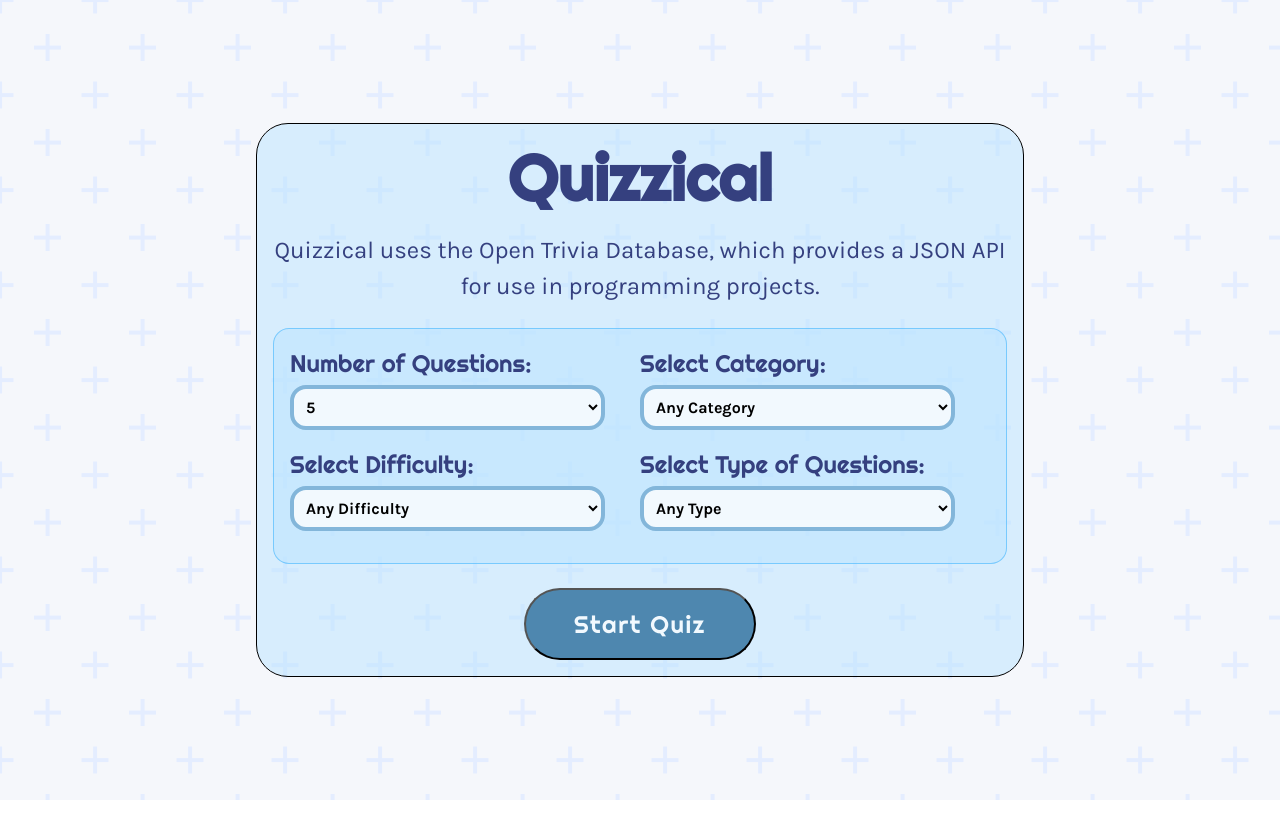
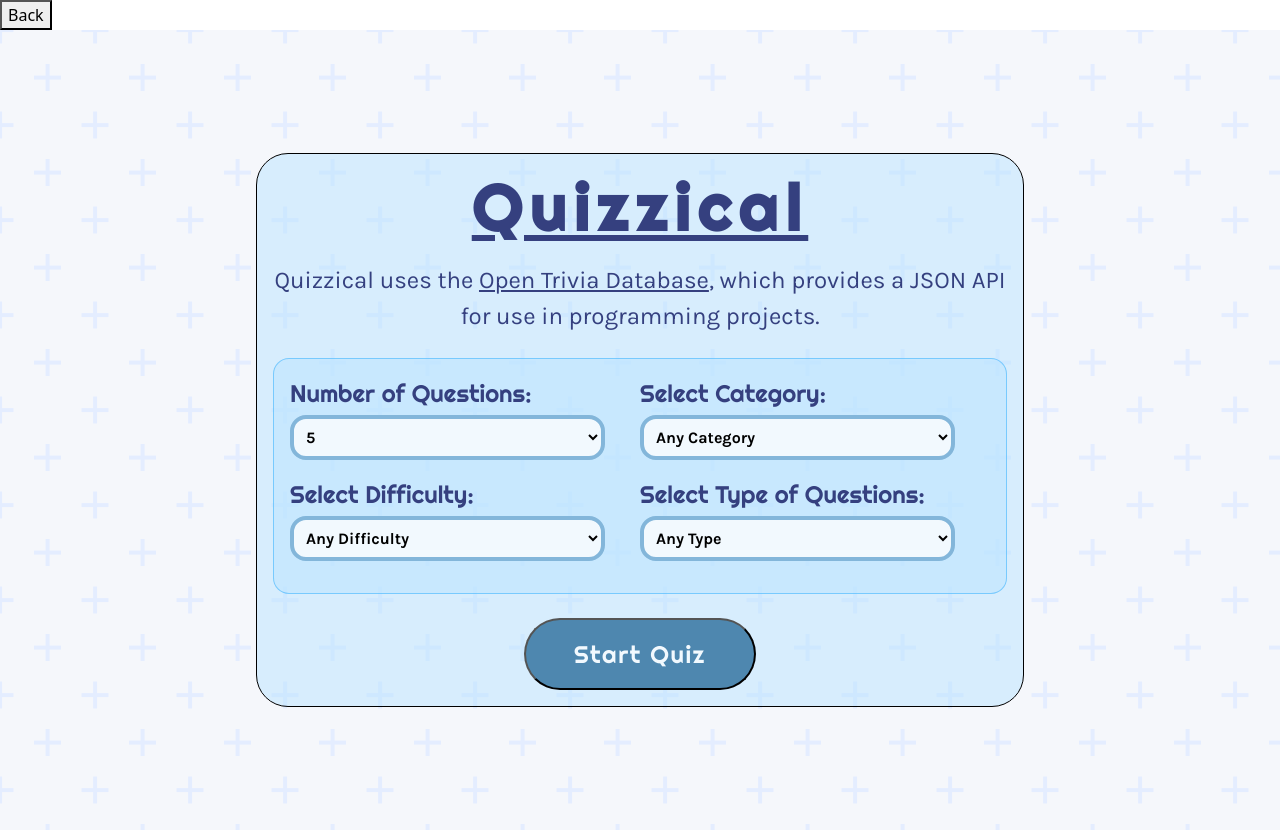
Before and after one commit to JulieLoi/Learning-React, a React (Create React App) app: page /quizzical/home in a window 1280 px wide. Before the commit the page ends 800 px from the top, so only its background shows below. Built offline with nearby package versions, Linux system fonts and the light colour scheme; no server answers.

Commit message:
Some CSS Quizzical

```diff
--- a/src/App.tsx
+++ b/src/App.tsx
@@ -1,4 +1,4 @@
-import { Routes, Route, Navigate } from 'react-router-dom';
+import { Routes, Route, Navigate, useNavigate } from 'react-router-dom';
 import 'bootstrap/dist/css/bootstrap.min.css';
 
 import HomePage from './Pages/Home.page';
@@ -14,7 +14,15 @@
 
 
 function App() {
+    let navigate = useNavigate();
+
+
     return (
+        <>
+            <div>
+                <button onClick={() => navigate(-1)}>Back</button>
+
+            </div>
             <Routes>
                 <Route path="/home" element={<HomePage />}>HOME PAGE</Route>
                 <Route path="/reactfacts" element={<ReactFactsPage />}>React Facts Page</Route>
@@ -28,6 +36,8 @@
                 <Route path="/quizzical/*" element={<QuizzicalRoutes />} />
                 <Route path="*" element={ <Navigate to="/home" /> } />
             </Routes>
+        </>
+
     )
 }
 
--- a/src/Pages/QuizzicalHome.page.tsx
+++ b/src/Pages/QuizzicalHome.page.tsx
@@ -28,8 +28,15 @@
             <div className={styles["home"]}>
                 <h1 className={styles["home__title"]}>Quizzical</h1>
                 <p className={styles["home__text"]}>
-                    Quizzical uses the Open Trivia Database, which provides
-                    a JSON API for use in programming projects.
+                    Quizzical uses the&nbsp;
+                    <span>
+                        <a href="https://opentdb.com/" target="_blank" rel="noreferrer"
+                            className={styles["home__link"]}
+                        >
+                        Open Trivia Database
+                        </a>
+                    </span>
+                    , which provides a JSON API for use in programming projects.
                 </p>
                 <Form
                     state={state}
--- a/src/Pages/QuizzicalQuiz.page.tsx
+++ b/src/Pages/QuizzicalQuiz.page.tsx
@@ -47,9 +47,10 @@
             >
                 <div className={styles["question-header"]}>
                     <h2>
-                        <span className={styles["question-header__number"]}>Question {index + 1}</span>
-                        &nbsp;
-                        <span style={{ fontWeight: 400 }}>- {capitalizeFirstLetter(q.difficulty)}</span>
+                        <span className={styles["question-header__number"]}>Question {index + 1}</span>&nbsp;
+                        <span style={{ fontWeight: 400 }}>
+                            ({q.category.replace(":", " -")})
+                        </span>
                     </h2>
                     {quizState.submittedQuiz &&
                         (q.selectedAnswer === "true" ?
@@ -64,10 +65,12 @@
                     }
                 </div>
 
-                <h3 className={styles["question__category"]}>
-                    Category:&nbsp;
-                    <span style={{ fontWeight: 400 }}>{q.category.replace(":", " -")}</span>
+                <h3 className={styles["question__difficulty"]}>
+                    Difficulty:&nbsp;
+                    <span style={{ fontWeight: 400 }}>{capitalizeFirstLetter(q.difficulty)}</span>
+
                 </h3>
+                <hr className={styles["question__hr"]} />
                 <p className={styles["question__text"]}>{q.question}</p>
 
 
@@ -93,7 +96,8 @@
 
     // Quizzical Quiz Page
     return (
-        <div className={`${styles["full-page"]}`}>
+        <div className={`${styles["full-page"]} ${styles["center"]}`}>
+            <div>
                 {quizState.failedSubmit &&
                     <div className={styles["alert"]}>
                         <span><b>Please answer the remaining questions</b> (highlighted red)<b>!</b></span>
@@ -107,7 +111,7 @@
                         </div>
                     </div>
                     :
-                <>
+                    <div className={styles["quiz-container"]}>
                         <div className={styles["quiz"]}>
                             <h1 className={styles["quiz__title"]}>Quizzical</h1>
                             <div>
@@ -145,8 +149,9 @@
                             </div>
                         }
                         <div style={{ height: "10vh" }}></div>
-                </>
+                    </div>
                 }
+            </div>
         </div>
     );
 };
--- a/src/Routes/QuizzicalRoutes.tsx
+++ b/src/Routes/QuizzicalRoutes.tsx
@@ -1,10 +1,12 @@
 import { useReducer, useEffect } from 'react';
 import { Routes, Route, Navigate } from 'react-router-dom';
-import { QuizEnum } from '../Enums';
+
 import QuizzicalHomePage from '../Pages/QuizzicalHome.page';
 import QuizzicalQuizPage from '../Pages/QuizzicalQuiz.page';
+
 import { quizzicalReducer, quizReducer } from '../Reducers';
 import { Quizzical, QuizzicalQuiz } from '../Types';
+import { QuizEnum } from '../Enums';
 
 const QuizzicalRoutes = () => {
 
--- a/src/stylesheets/Quizzical.module.css
+++ b/src/stylesheets/Quizzical.module.css
@@ -19,6 +19,7 @@
     background-size: 95px 95px, 95px 95px, 47.5px 47.5px, 47.5px 47.5px;
     padding: 0;
     margin: 0;
+    overflow-x: hidden;
 }
 
 .button {
@@ -119,6 +120,8 @@
     font-weight: 700;
     font-size: 4rem;
     text-align: center;
+    text-decoration: underline;
+    letter-spacing: 0.5rem;
     margin: 0;
 }
 
@@ -127,9 +130,16 @@
     font-family: "Karla", sans-serif;
     font-size: 1.5rem;
     text-align: center;
-
     margin: 0;
     padding: 1rem 0;
+}
+
+.home__link {
+    color: #35407f;
+}
+
+.home__link:hover {
+    color: #73778a;
 }
 
 .home__button {
@@ -185,8 +195,13 @@
 }
 
 /* Quiz */
+.quiz-container {
+    width: 99vw;
+    padding: 0rem 5%;
+}
+
 .quiz {
-    margin: 2rem 15%;
+    margin: 2rem auto;
     color: #35407f;
 }
 
@@ -195,6 +210,7 @@
     font-weight: 700;
     font-size: 5rem;
     text-align: center;
+    text-decoration: underline;
     letter-spacing: 1rem;
     margin: 0;
 }
@@ -233,11 +249,19 @@
     align-self: center;
 }
 
-.question__category {
+.question__difficulty {
     font-family: "Inter", sans-serif;
     font-size: 1.25rem;
     font-weight: 700;
-    margin: 0rem 0rem 1.5rem 0.25rem;
+    margin: 0rem 0rem 0.5rem 0.25rem;
+
+}
+
+.question__hr {
+    margin: 0;
+    height: 0.1rem;
+    border: none;
+    background: -webkit-gradient(linear, 0 0, 100% 0, from(transparent), to(transparent), color-stop(0%, black));
 }
 
 .question__text {
--- a/src/stylesheets/colors.css
+++ b/src/stylesheets/colors.css
@@ -5,7 +5,6 @@
 @value rf-l-blue: #61DAFB;
 @value rf-d-toggler-txt: #D5D4D8;
 @value rf-l-toggler-txt: #2B283A;
-
 
 
 /* Jokes and Puns Colors */
@@ -16,7 +15,6 @@
 @value img-shadow: rgba(0, 140, 186, 0.5);
 
 
-
 /* Notes App Colors*/
 @value lm-bg: #BBDCF3;
 @value lm-txt: #F1FEF8;
```
Lines whose indentation alone changed are shown as unchanged.
